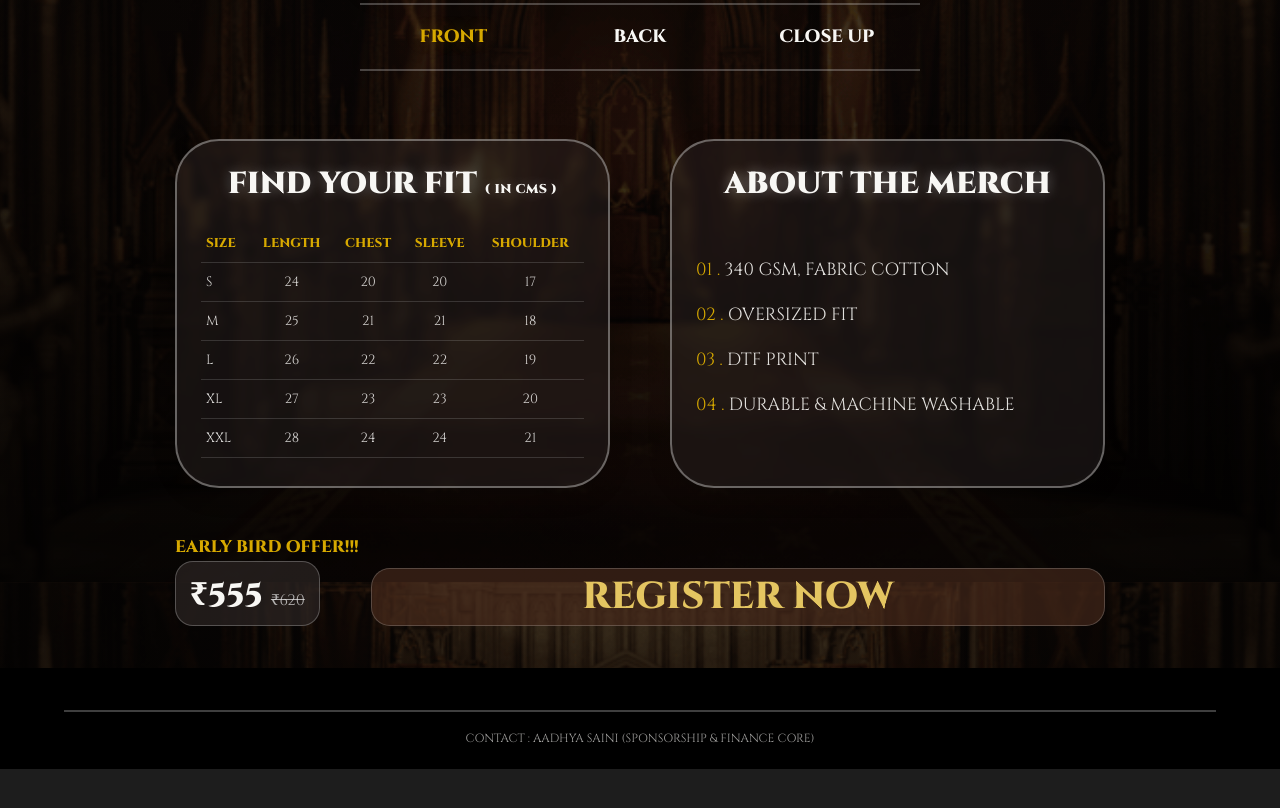
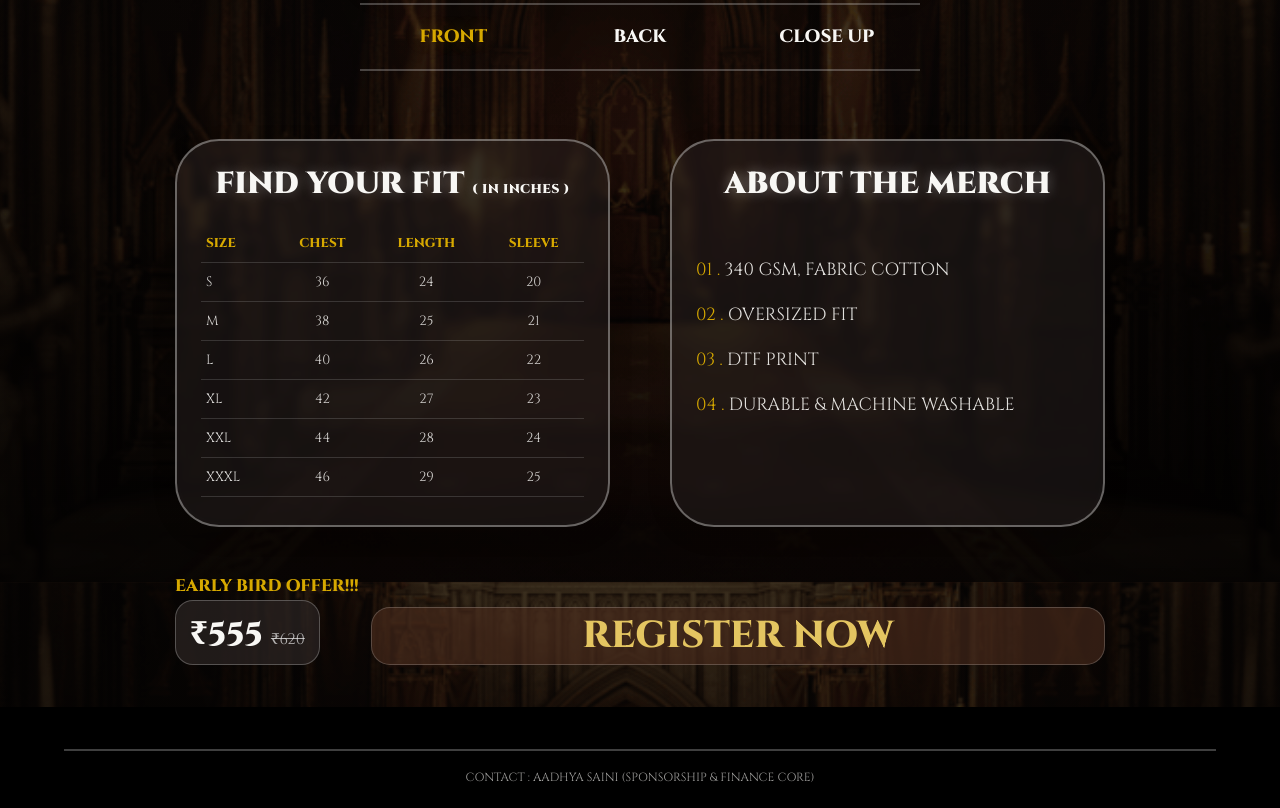
Before and after one commit to Rhythm1906/tedxniit10techy, a website: page index.html in a window 1280 px wide. Shown: the part 1018-1826 px from the top of the page. Before the commit the page ends 1787 px from the top, so only its background shows below. Drawn offline with Linux system fonts and the light colour scheme.

Commit message:
update: change size measurement from cms to inches and adjust size chart

```diff
--- a/index.html
+++ b/index.html
@@ -40,18 +40,19 @@
 
       <section class="info-grid" id="about">
         <article class="info-card size-card" id="fit">
-          <h2>Find your fit <span class="unit-label">( in cms )</span></h2>
+          <h2>Find your fit <span class="unit-label">( in inches )</span></h2>
           <div class="table-wrap">
             <table>
               <thead>
-                <tr><th>Size</th><th>Length</th><th>Chest</th><th>Sleeve</th><th>Shoulder</th></tr>
+                <tr><th>Size</th><th>Chest</th><th>Length</th><th>Sleeve</th></tr>
               </thead>
               <tbody>
-                <tr><th>S</th><td>24</td><td>20</td><td>20</td><td>17</td></tr>
-                <tr><th>M</th><td>25</td><td>21</td><td>21</td><td>18</td></tr>
-                <tr><th>L</th><td>26</td><td>22</td><td>22</td><td>19</td></tr>
-                <tr><th>XL</th><td>27</td><td>23</td><td>23</td><td>20</td></tr>
-                <tr><th>XXL</th><td>28</td><td>24</td><td>24</td><td>21</td></tr>
+                <tr><th>S</th><td>36</td><td>24</td><td>20</td></tr>
+                <tr><th>M</th><td>38</td><td>25</td><td>21</td></tr>
+                <tr><th>L</th><td>40</td><td>26</td><td>22</td></tr>
+                <tr><th>XL</th><td>42</td><td>27</td><td>23</td></tr>
+                <tr><th>XXL</th><td>44</td><td>28</td><td>24</td></tr>
+                <tr><th>XXXL</th><td>46</td><td>29</td><td>25</td></tr>
               </tbody>
             </table>
           </div>
```
